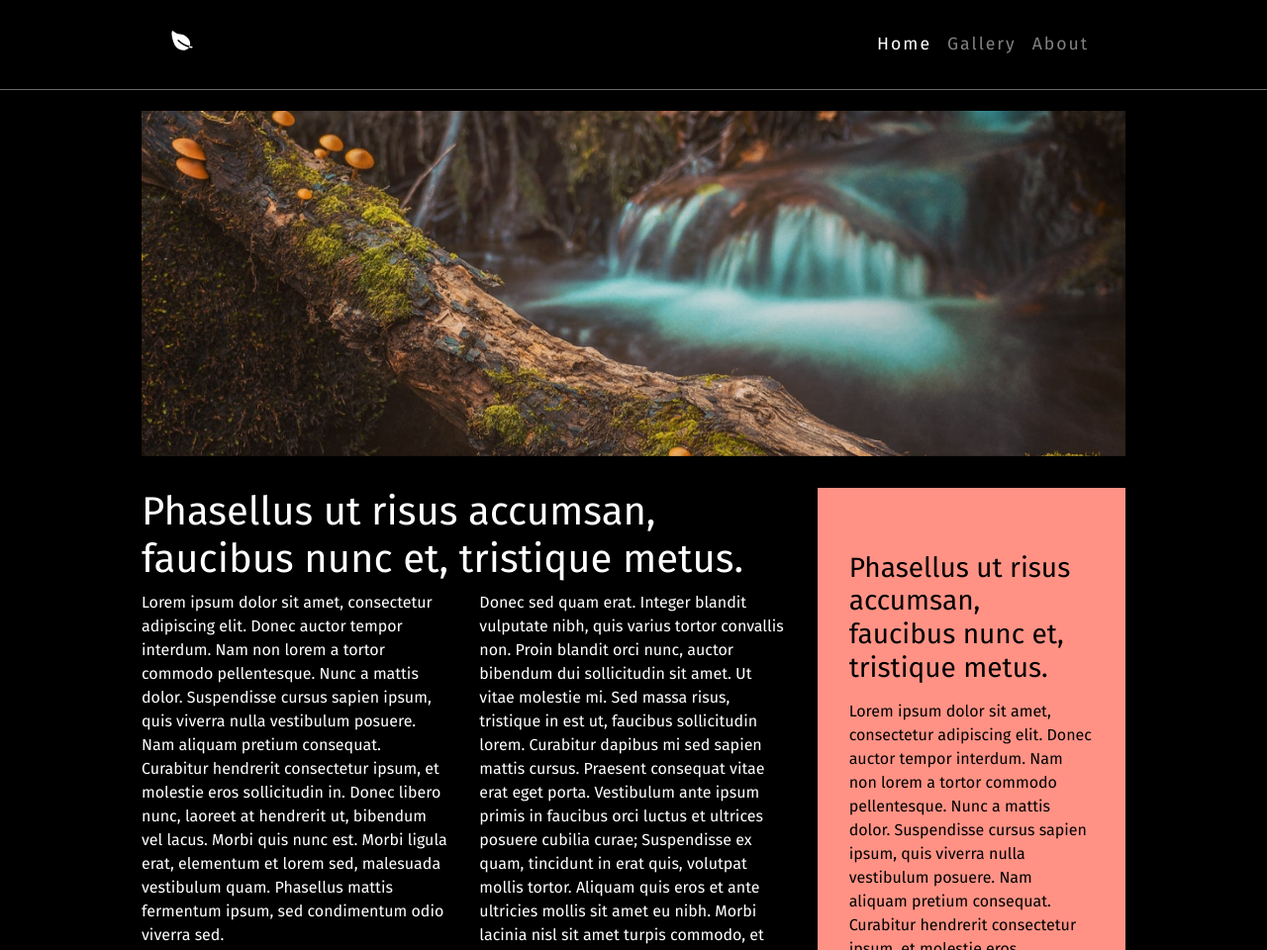
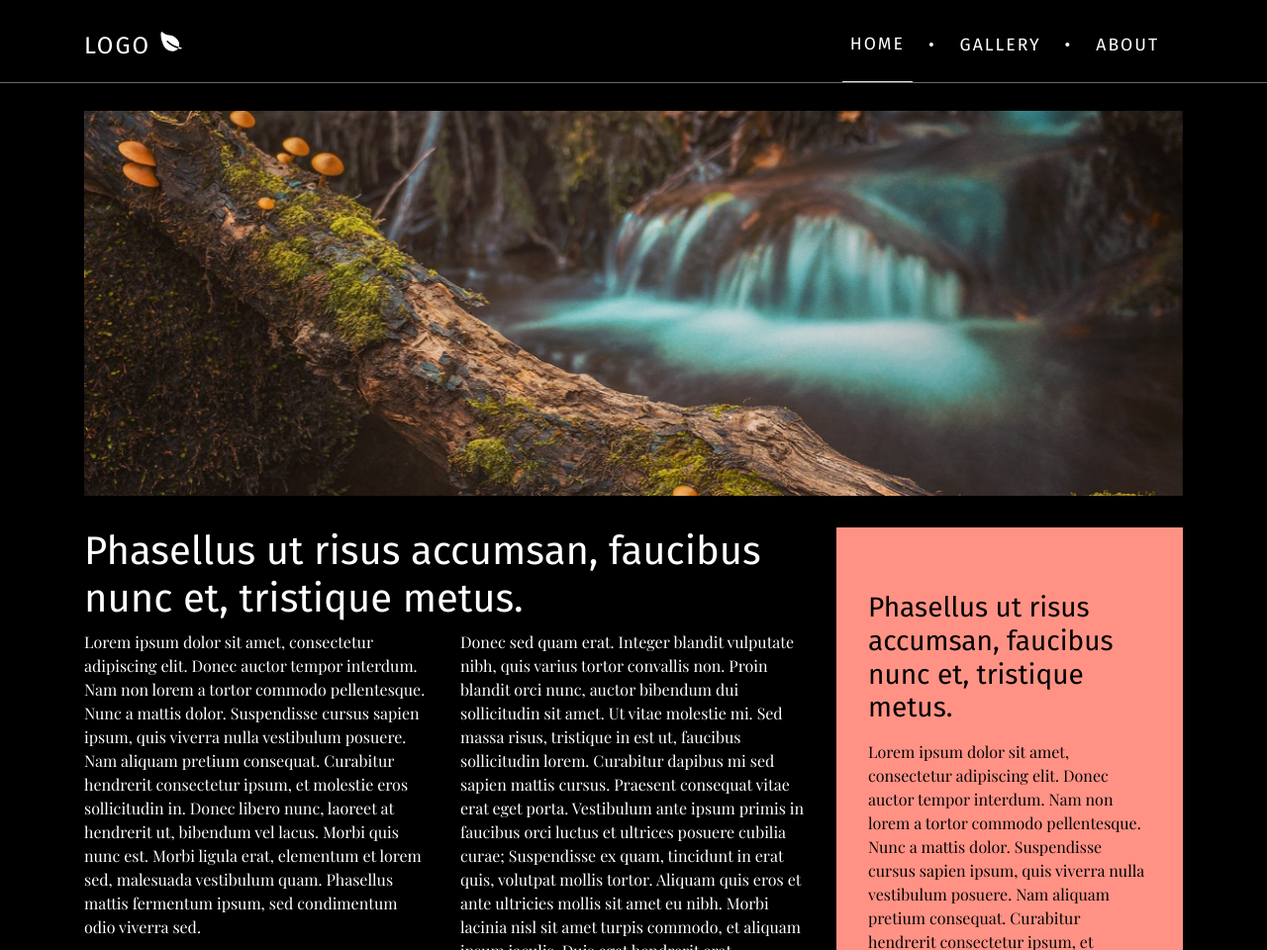
Before and after one commit to vvitchforest/DigitaalisenMedianPerusteet, a website: page BootstrapKustomointi/index.html in a window 1280 px wide. Shown: the top 960 px of the page at 99% size. Drawn offline with nearby package versions, Linux system fonts and the light colour scheme.

Commit message:
bootstrap kustomointi done

```diff
--- a/BootstrapKustomointi/index.html
+++ b/BootstrapKustomointi/index.html
@@ -5,34 +5,37 @@
     <meta name="viewport" content="width=device-width, initial-scale=1">
     <title>Homepage</title>
     <link rel="stylesheet"
-          href="https://fonts.googleapis.com/css?family=Fira+Sans:light">
+          href="https://fonts.googleapis.com/css?family=Fira+Sans|Playfair+Display">
     <link rel="stylesheet" href="css/bs-custom.css">
 
 </head>
 
 <body>
 
-<header class="site-header fixed-top bg-dark border-bottom border-secondary p-3">
-    <div class="container" style="max-width: 80%;">
-        <nav class="navbar navbar-expand-sm navbar-dark">
+<header class="site-header fixed-top bg-dark border-bottom border-secondary">
+    <div class="container">
+        <nav class="navbar navbar-expand-sm navbar-dark pl-0 pb-0">
             <a class="navbar-brand" href="index.html">
+                LOGO
                 <ion-icon name="leaf"></ion-icon>
             </a>
             <button class="navbar-toggler" type="button" data-toggle="collapse" data-target="#navbarNav"
                     aria-controls="navbarNav" aria-expanded="false" aria-label="Toggle navigation">
                 <span class="navbar-toggler-icon"></span>
             </button>
-            <div class="collapse navbar-collapse" id="navbarNav">
-                <ul class="navbar-nav ml-auto">
-                    <li class="nav-item active">
-                        <a class="nav-link" href="index.html">Home<span
+            <div class="collapse navbar-collapse text-uppercase" id="navbarNav">
+                <ul class="navbar-nav ml-auto d-flex align-items-center">
+                    <li class="nav-item py-3 border-bottom">
+                        <a class="nav-link text-white" href="index.html">Home<span
                                 class="sr-only">(current)</span></a>
                     </li>
-                    <li class="nav-item">
-                        <a class="nav-link" href="gallery.html">Gallery</a>
+                    <span class="px-3">&#8226;</span>
+                    <li class="nav-item py-3">
+                        <a class="nav-link text-white" href="gallery.html">Gallery</a>
                     </li>
-                    <li class="nav-item">
-                        <a class="nav-link" href="about.html">About</a>
+                    <span class="px-3">&#8226;</span>
+                    <li class="nav-item py-3">
+                        <a class="nav-link text-white" href="about.html">About</a>
                     </li>
                 </ul>
             </div>
@@ -40,7 +43,7 @@
     </div>
 </header>
 
-<div class="container pt-5 pb-4 mt-6" style="max-width: 80%;">
+<div class="container pt-5 pb-4 mt-6">
     <div id="carouselExampleSlidesOnly" class="carousel slide" data-ride="carousel" data-interval="2000">
         <div class="carousel-inner">
             <div class="carousel-item active">
@@ -56,7 +59,7 @@
     </div>
 </div>
 
-<main class="container mt-2" style="max-width: 80%;">
+<main class="container mt-2">
     <div class="row">
         <section class="col-sm-8">
             <header class="row">
--- a/BootstrapKustomointi/scss/bs-custom.scss
+++ b/BootstrapKustomointi/scss/bs-custom.scss
@@ -10,15 +10,12 @@ $jumbotron-color: #000;
 $card-border-radius: 1.5rem;
 $card-border-width: 0.001rem;
 $card-inner-border-radius: 0;
-$font-family-base: "Fira Sans", sans-serif;
-$font-weight: light;
+$font-family-base: "Playfair Display";
+$headings-font-family: "Fira Sans", sans-serif;
 $spacer: 1rem;
 $font-size-base: 1rem;
-
 $navbar-brand-font-size: 1.5rem;
-
 $border-width: 1px;
-
 
 
 
@@ -40,9 +37,12 @@ $spacers: (
         6: ($spacer * 4)
 );
 
+
+
 .btn {
   text-transform: uppercase;
   letter-spacing: 2px;
+  font-family: "Fira Sans", sans-serif;
 }
 
 .card {
@@ -68,6 +68,7 @@ form {
 
 .navbar {
   letter-spacing: 2px;
+  font-family: $headings-font-family;
 }
 
 #navbarNav {
@@ -82,14 +83,5 @@ form {
 
 
 
-
-
-
-
-
-
-
-
-
 // Bootstrap and its default variables
 @import "../node_modules/bootstrap/scss/bootstrap";
```
Also changed, not shown: BootstrapKustomointi/about.html (+16 -14 lines), BootstrapKustomointi/gallery.html (+1 -1 lines), BootstrapKustomointi/css/bs-custom.css, 1 other file.
